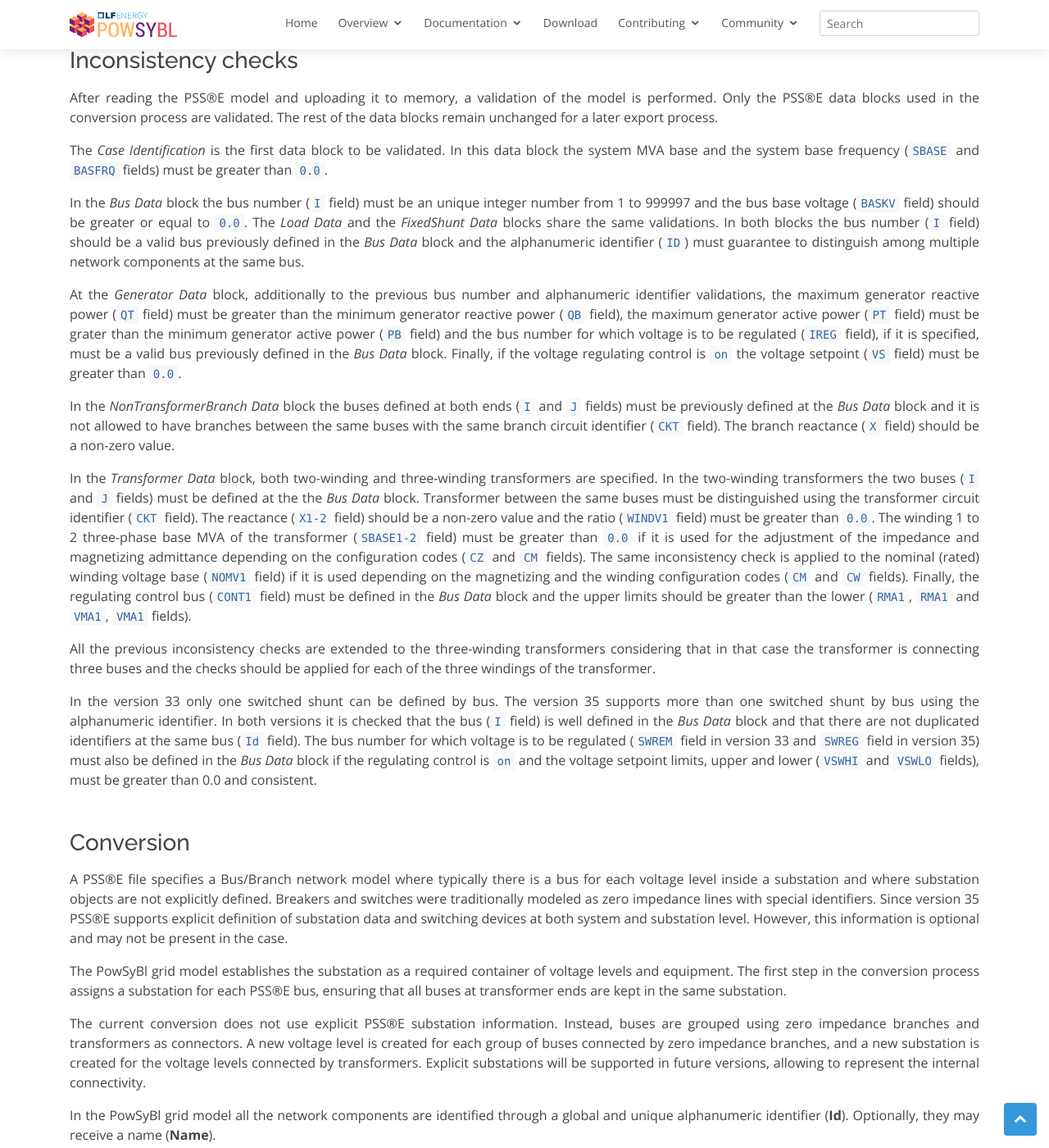
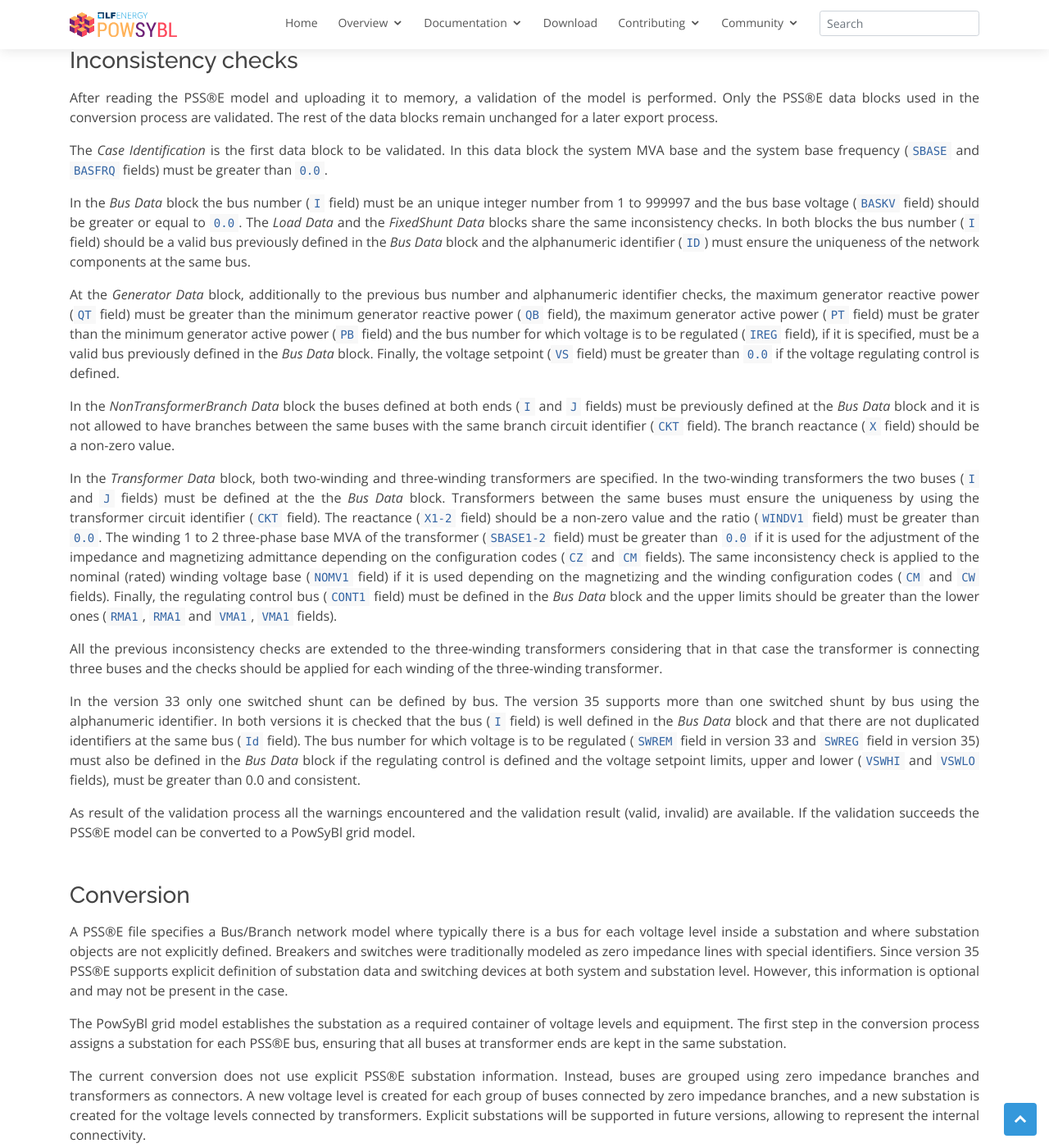
Before and after one commit to powsybl/powsybl.github.io, a Jekyll site: the page built from pages/documentation/grid/formats/psse.md, in a window 1280 px wide and 1400 px high, scrolled down 2539 px. Shown: the whole window at 82% size. Built offline with Jekyll 4.4.1, drawn with Linux system fonts in a browser that asks for light colours; our own code applies the rules of GitHub Pages for plain Markdown files.

Commit message:
Review
Signed-off-by: José Antonio Marqués <marquesja@aia.es>

```diff
--- a/pages/documentation/grid/formats/psse.md
+++ b/pages/documentation/grid/formats/psse.md
@@ -103,18 +103,19 @@
 
 The _Case Identification_ is the first data block to be validated. In this data block the system MVA base and the system base frequency (`SBASE` and `BASFRQ` fields) must be greater than `0.0`.
 
-In the _Bus Data_ block the bus number (`I` field) must be an unique integer number from 1 to 999997 and the bus base voltage (`BASKV` field) should be greater or equal to `0.0`. The _Load Data_ and the _FixedShunt Data_ blocks share the same validations. In both blocks the bus number (`I` field) should be a valid bus previously defined in the  _Bus Data_ block and the alphanumeric identifier (`ID`) must guarantee to distinguish among multiple network components at the same bus.
+In the _Bus Data_ block the bus number (`I` field) must be an unique integer number from 1 to 999997 and the bus base voltage (`BASKV` field) should be greater or equal to `0.0`. The _Load Data_ and the _FixedShunt Data_ blocks share the same inconsistency checks. In both blocks the bus number (`I` field) should be a valid bus previously defined in the  _Bus Data_ block and the alphanumeric identifier (`ID`) must ensure the uniqueness of the network components at the same bus.
 
-At the _Generator Data_ block, additionally to the previous bus number and alphanumeric identifier validations, the maximum generator reactive power (`QT` field) must be greater than the minimum generator reactive power (`QB` field), the maximum generator active power (`PT` field) must be grater than the minimum generator active power (`PB` field) and the bus number for which voltage is to be regulated (`IREG` field), if it is specified, must be a valid bus previously defined in the  _Bus Data_ block. Finally, if the voltage regulating control is `on` the voltage setpoint (`VS` field) must be greater than `0.0`.
+At the _Generator Data_ block, additionally to the previous bus number and alphanumeric identifier checks, the maximum generator reactive power (`QT` field) must be greater than the minimum generator reactive power (`QB` field), the maximum generator active power (`PT` field) must be grater than the minimum generator active power (`PB` field) and the bus number for which voltage is to be regulated (`IREG` field), if it is specified, must be a valid bus previously defined in the  _Bus Data_ block. Finally,  the voltage setpoint (`VS` field) must be greater than `0.0` if the voltage regulating control is defined.
 
 In the _NonTransformerBranch Data_ block the buses defined at both ends (`I` and `J` fields) must be previously defined at the _Bus Data_ block and it is not allowed to have branches between the same buses with the same branch circuit identifier (`CKT` field). The branch reactance (`X` field) should be a non-zero value.
 
-In the _Transformer Data_ block, both two-winding and three-winding transformers are specified. In the two-winding transformers the two buses (`I` and `J` fields) must be defined at the the _Bus Data_ block. Transformer between the same buses must be distinguished using the transformer circuit identifier (`CKT` field). The reactance (`X1-2` field) should be a non-zero value and the ratio (`WINDV1` field) must be greater than `0.0`. The winding 1 to 2 three-phase base MVA of the transformer (`SBASE1-2` field) must be greater than `0.0` if it is used for the adjustment of the impedance and magnetizing admittance depending on the configuration codes (`CZ` and `CM` fields). The same inconsistency check is applied to the nominal (rated) winding voltage base (`NOMV1` field) if it is used depending on the magnetizing and the winding configuration codes (`CM` and `CW` fields). Finally, the regulating control bus (`CONT1` field) must be defined in the  _Bus Data_ block and the upper limits should be greater than the lower  (`RMA1`, `RMA1` and `VMA1`, `VMA1` fields).
+In the _Transformer Data_ block, both two-winding and three-winding transformers are specified. In the two-winding transformers the two buses (`I` and `J` fields) must be defined at the the _Bus Data_ block. Transformers between the same buses must ensure the uniqueness by using the transformer circuit identifier (`CKT` field). The reactance (`X1-2` field) should be a non-zero value and the ratio (`WINDV1` field) must be greater than `0.0`. The winding 1 to 2 three-phase base MVA of the transformer (`SBASE1-2` field) must be greater than `0.0` if it is used for the adjustment of the impedance and magnetizing admittance depending on the configuration codes (`CZ` and `CM` fields). The same inconsistency check is applied to the nominal (rated) winding voltage base (`NOMV1` field) if it is used depending on the magnetizing and the winding configuration codes (`CM` and `CW` fields). Finally, the regulating control bus (`CONT1` field) must be defined in the  _Bus Data_ block and the upper limits should be greater than the lower ones (`RMA1`, `RMA1` and `VMA1`, `VMA1` fields).
 
-All the previous inconsistency checks are extended to the three-winding transformers considering that in that case the transformer is connecting three buses and the checks should be applied for each of the three windings of the transformer.
+All the previous inconsistency checks are extended to the three-winding transformers considering that in that case the transformer is connecting three buses and the checks should be applied for each winding of the three-winding transformer.
 
-In the version 33 only one switched shunt can be defined by bus. The version 35 supports more than one switched shunt by bus using the alphanumeric identifier. In both versions it is checked that the bus (`I` field) is well defined in the  _Bus Data_ block and that there are not duplicated identifiers at the same bus (`Id` field). The bus number for which voltage is to be regulated (`SWREM` field in version 33 and `SWREG` field in version 35) must also be defined in the _Bus Data_ block if the regulating control is `on` and the voltage setpoint limits, upper and lower (`VSWHI` and `VSWLO` fields), must be greater than 0.0 and consistent.
+In the version 33 only one switched shunt can be defined by bus. The version 35 supports more than one switched shunt by bus using the alphanumeric identifier. In both versions it is checked that the bus (`I` field) is well defined in the  _Bus Data_ block and that there are not duplicated identifiers at the same bus (`Id` field). The bus number for which voltage is to be regulated (`SWREM` field in version 33 and `SWREG` field in version 35) must also be defined in the _Bus Data_ block if the regulating control is defined and the voltage setpoint limits, upper and lower (`VSWHI` and `VSWLO` fields), must be greater than 0.0 and consistent.
 
+As result of the validation process all the warnings encountered and the validation result (valid, invalid) are available. If the validation succeeds the PSS®E model can be converted to a PowSyBl grid model.
 
 ### Conversion
 
```
